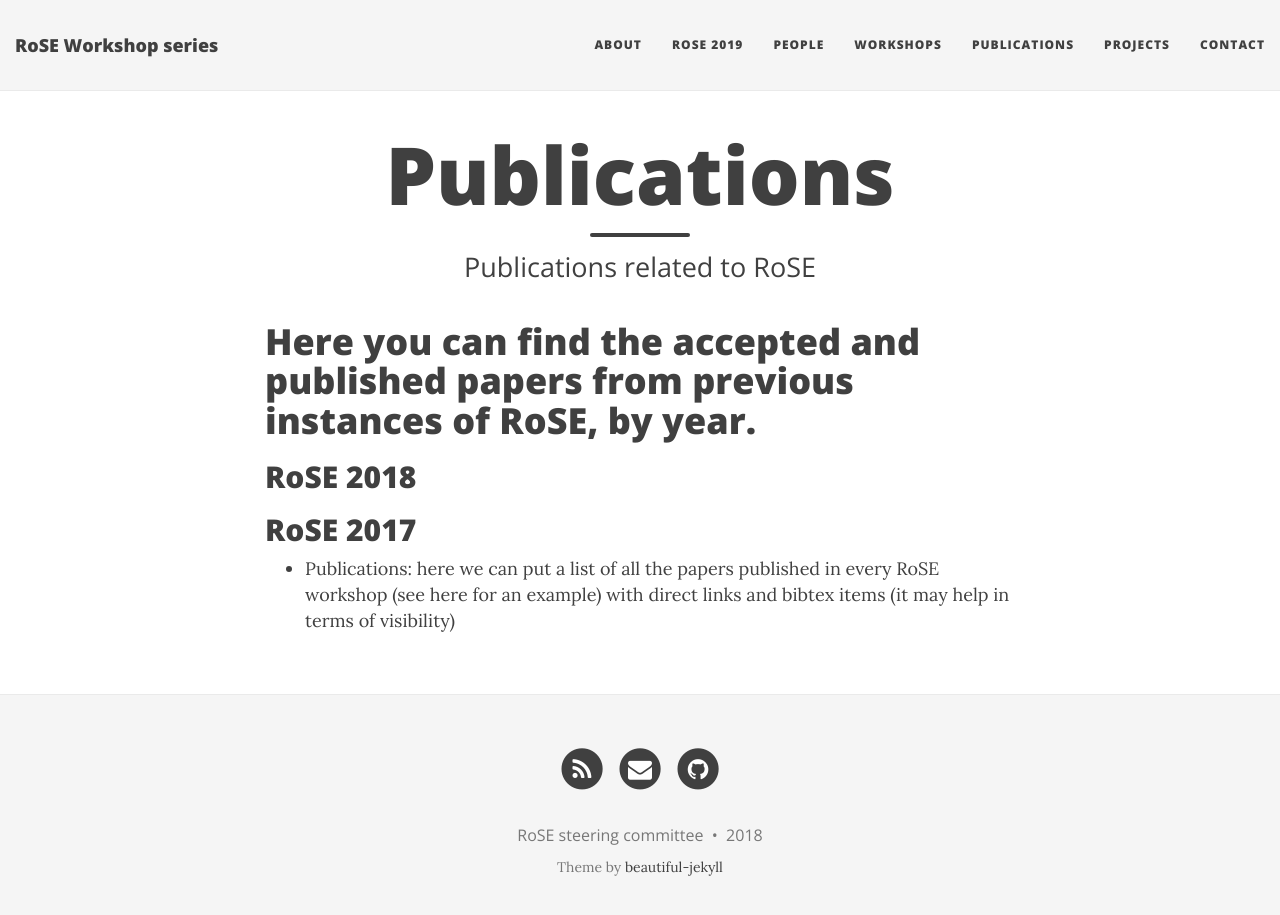
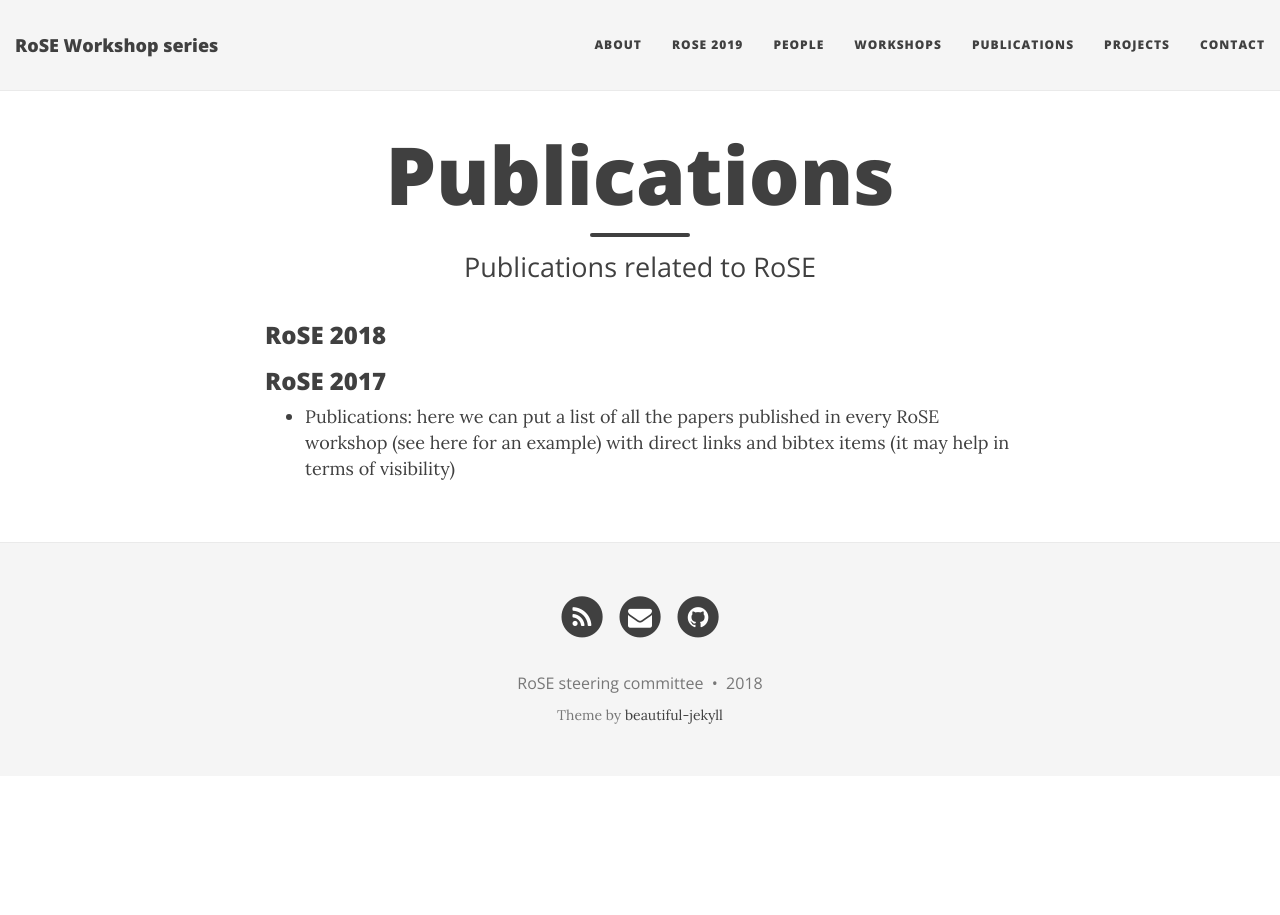
Before and after one commit to rose-workshops/rose-workshops.github.io, a Jekyll site: the page built from publications.md, in a window 1280 px wide and 928 px high. Shown: the top 915 px of the window. Built offline with Jekyll 4.4.1, drawn with Linux system fonts in a browser that asks for light colours; nearby versions of some CDN libraries.

Commit message:
Update publications.md
Edit headers

```diff
--- a/publications.md
+++ b/publications.md
@@ -4,11 +4,9 @@ title: Publications
 subtitle: Publications related to RoSE
 ---
 
-# Here you can find the accepted and published papers from previous instances of RoSE, by year.
+### RoSE 2018
 
-## RoSE 2018
-
-## RoSE 2017
+### RoSE 2017
 
 
 - Publications: here we can put a list of all the papers published in every RoSE workshop (see here for an example) with direct links and bibtex items (it may help in terms of visibility)
```
